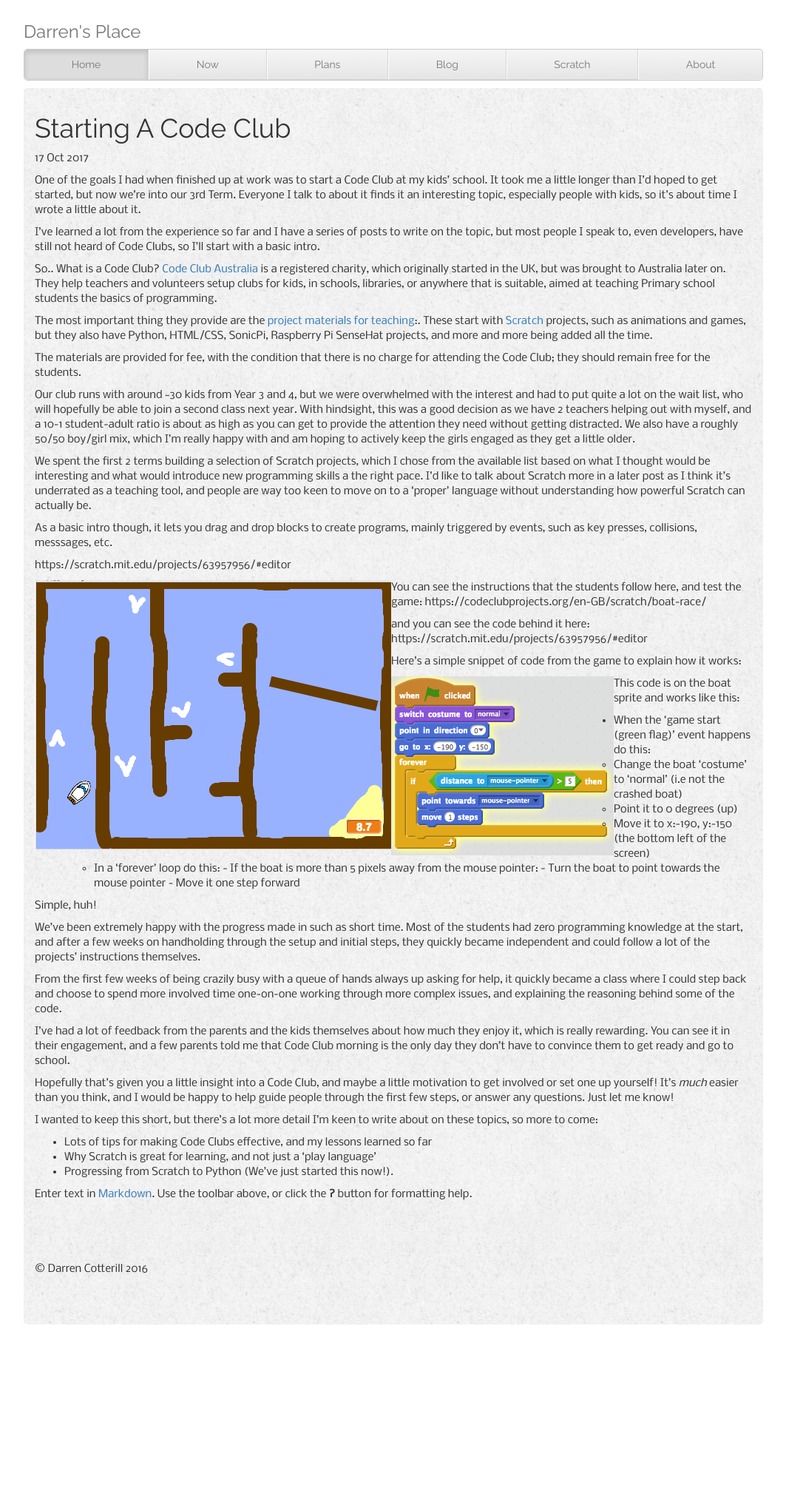
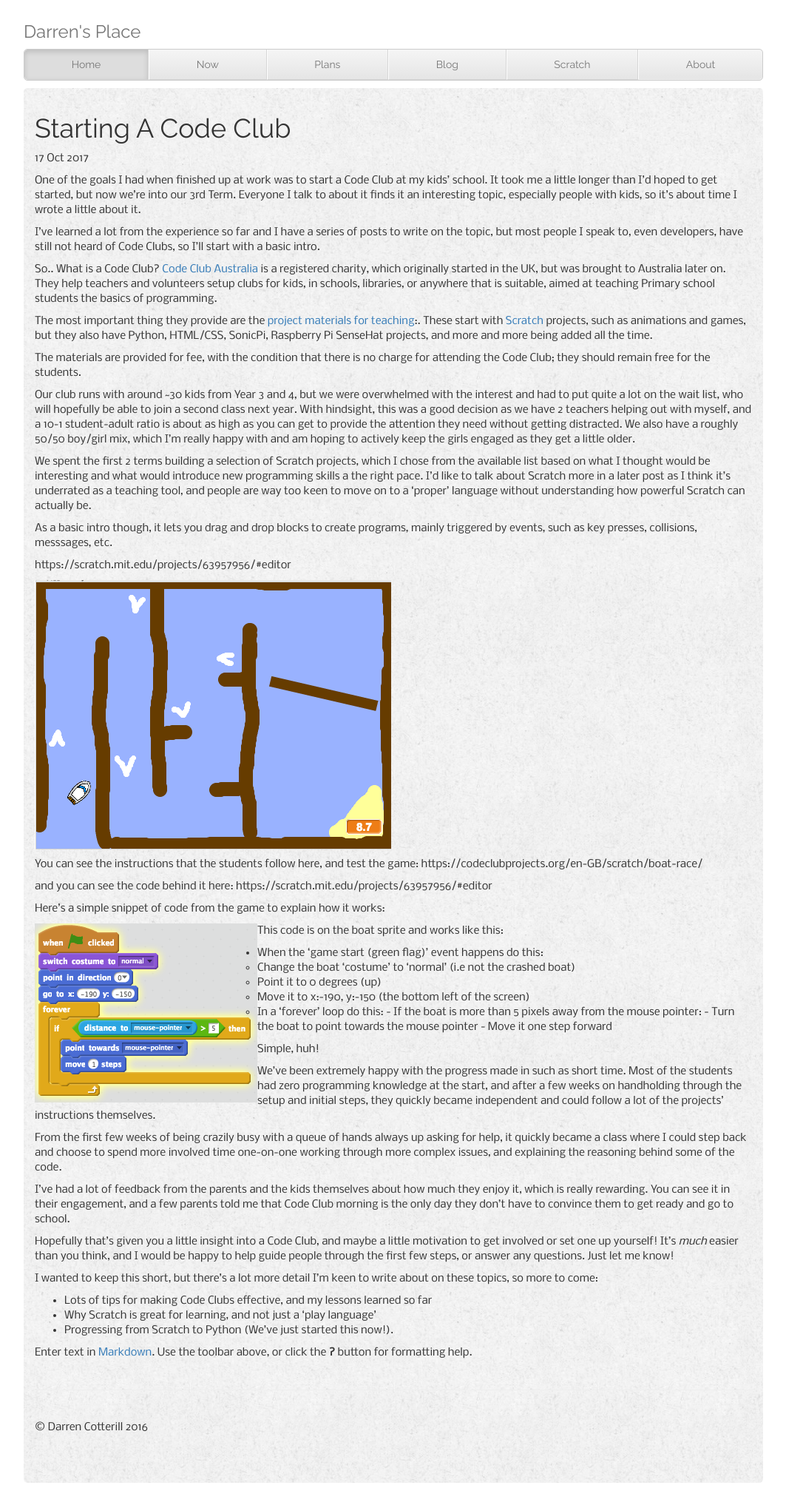
Before and after one commit to DCotterill/DCotterill.github.io, a Jekyll site: the page built from _posts/2017-10-17-starting-a-code-club.md, in a window 1280 px wide. Shown: the whole page at 74% size, without its empty margins (108-1171 px from the left). Built offline with Jekyll 4.4.1, drawn with Linux system fonts in a browser that asks for light colours; nearby versions of some CDN libraries; some web fonts are replaced; comment, search, counter and statistics services are not loaded; before the commit the page ends 1820 px from its top, so only the background shows below that.

Commit message:
Update 2017-10-17-starting-a-code-club.md

```diff
--- a/_posts/2017-10-17-starting-a-code-club.md
+++ b/_posts/2017-10-17-starting-a-code-club.md
@@ -27,8 +27,9 @@
 
 https://scratch.mit.edu/projects/63957956/#editor
 
-<img align="left" src="{{site.baseurl}}/img/Screen Shot 2017-10-17 at 3.01.09 pm.png" />
-
+<p align="left">
+	<img  src="{{site.baseurl}}/img/Screen Shot 2017-10-17 at 3.01.09 pm.png" />
+</p>
 You can see the instructions that the students follow here, and test the game:
 https://codeclubprojects.org/en-GB/scratch/boat-race/
 
```
